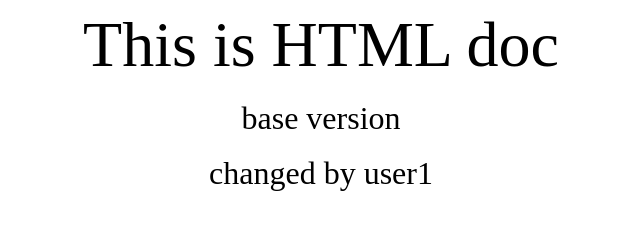
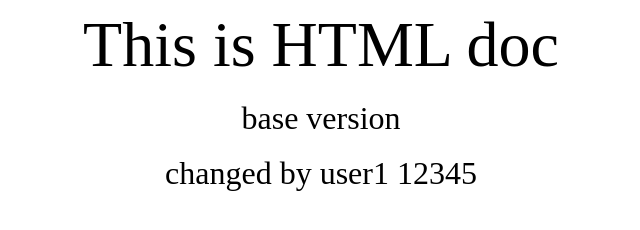
Before and after one commit to AndrewChikrii/lab4, a plain HTML site: page index.html in a window 1280 px wide. Shown: the whole page, without its empty margins (319-959 px from the left). Drawn offline with Linux system fonts and the light colour scheme.

Commit message:
second change of user1

```diff
--- a/index.html
+++ b/index.html
@@ -11,7 +11,7 @@
 
 
         <div style="font-size: 24pt">base version</div><br>
-        <div style="font-size: 24pt">changed by user1</div><br>
+        <div style="font-size: 24pt">changed by user1 12345</div><br>
     </div>
 </body>
 </html>
```
